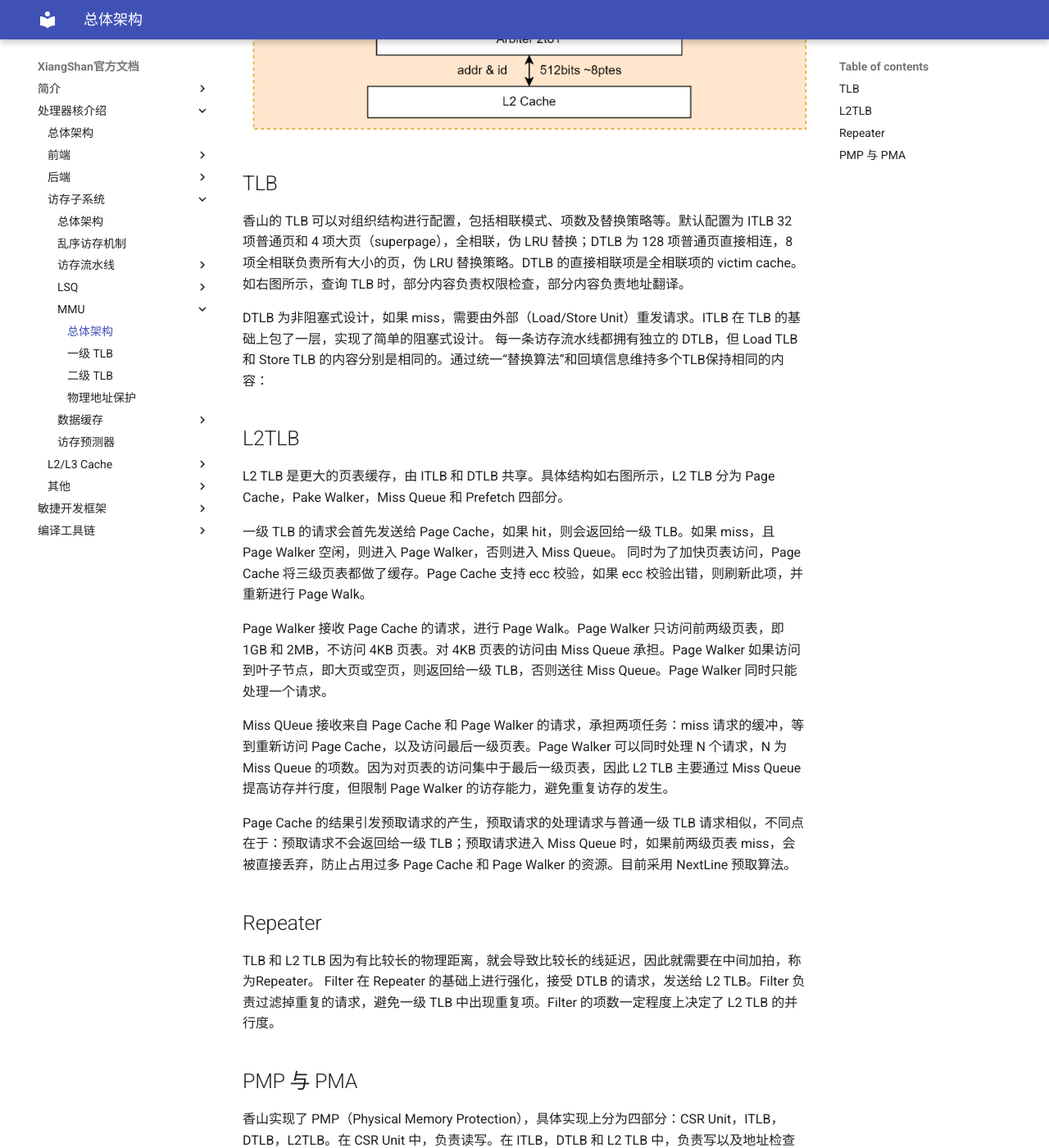
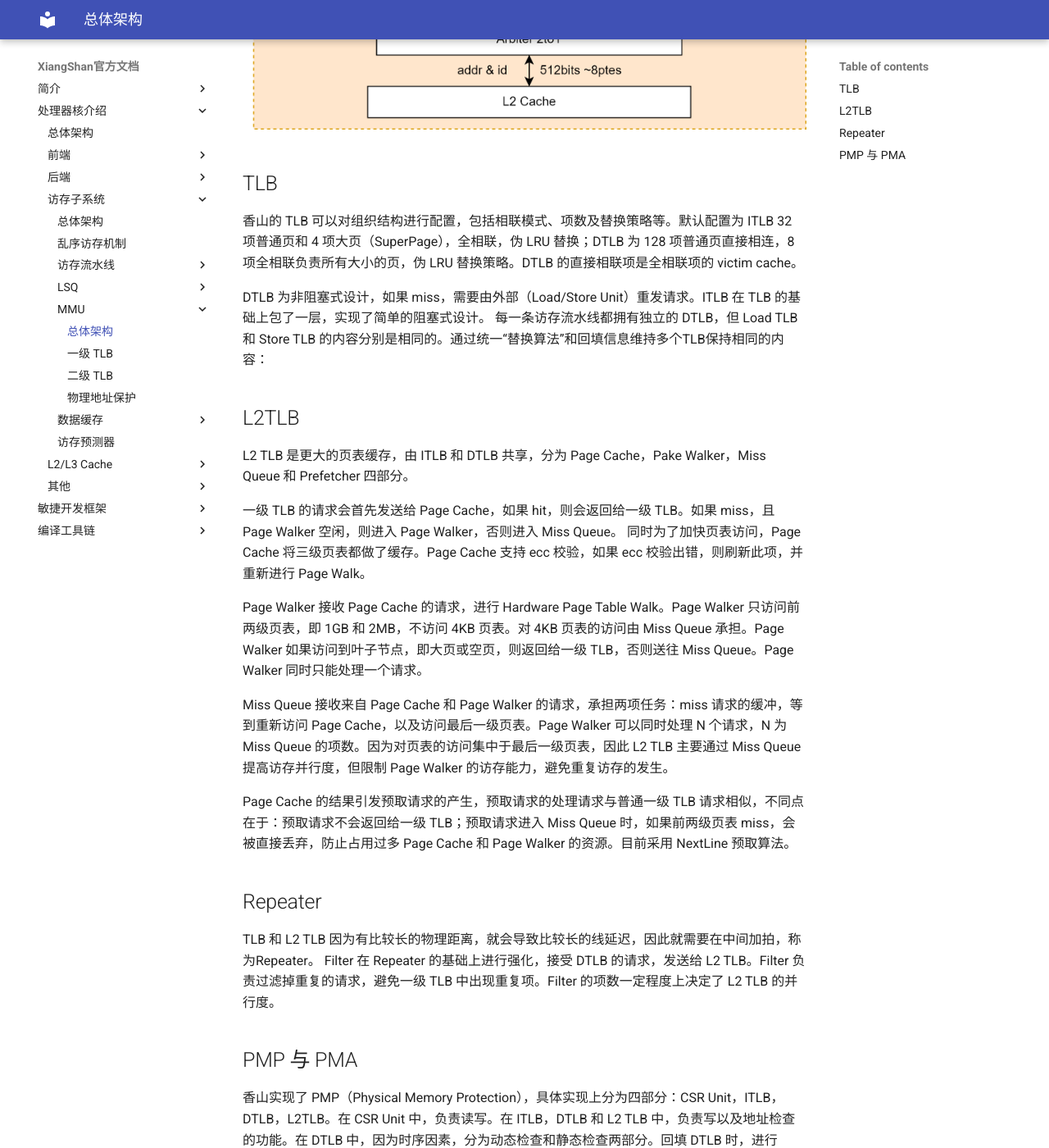
Before and after one commit to OpenXiangShan/XiangShan-doc, an MkDocs documentation site: the page built from docs/memory/mmu/mmu.md, in a window 1280 px wide and 1400 px high, scrolled down 1223 px. Shown: the whole window at 82% size. Built offline with MkDocs 1.6.1 and Material for MkDocs 9.7.7, drawn with Linux system fonts in a browser that asks for light colours; some of the changed text lies outside the part shown.

Commit message:
mmu: fix typo

```diff
--- a/docs/memory/mmu/mmu.md
+++ b/docs/memory/mmu/mmu.md
@@ -6,27 +6,27 @@
 
 香山处理器支持 Sv39 分页机制，主要特点是虚拟地址长度为39位，低12比特是页内偏移，中间的 27 比特分为三段，也就是三层页表，这意味着遍历页表三次内存访问，因此需要对页表做缓存。
 
-香山的 MMU 主要分为三部分，和流水线紧耦合的分别位于前端和后端的 ITLB 和 DTLB，需要考虑流水线的需求，考虑时序问题，比如拆成两拍等操作。当 ITLB 和 DTLB 如果 miss，会发送请求 L2 TLB，当 L2 TLB 也 miss，就会使用 Hardware Page Table Walker 去访问内存中的页表内容。L2 TLB 主要考虑是如何提高并行度和过滤重复的请求。Repeater 是一级 TLB 到 L2 TLB 的请求缓冲。PMP 和 PMA 需要对所有的物理地址访问进行权限检查。
+香山的 MMU 中，和流水线紧耦合的分别位于前端和后端的 ITLB 和 DTLB，需要考虑流水线的需求，考虑时序问题，比如拆成两拍等操作。当 ITLB 和 DTLB 如果 miss，会发送请求 L2 TLB，当 L2 TLB 也 miss，就会使用 Hardware Page Table Walker 去访问内存中的页表内容。L2 TLB 主要考虑是如何提高并行度和过滤重复的请求。Repeater 是一级 TLB 到 L2 TLB 的请求缓冲。PMP 和 PMA 需要对所有的物理地址访问进行权限检查。
 
 ![mmu-overall](../../figs/memblock/mmu-overall.png)
 
 ## TLB
 
-香山的 TLB 可以对组织结构进行配置，包括相联模式、项数及替换策略等。默认配置为 ITLB 32 项普通页和 4 项大页（superpage），全相联，伪 LRU 替换；DTLB 为 128 项普通页直接相连，8 项全相联负责所有大小的页，伪 LRU 替换策略。DTLB 的直接相联项是全相联项的 victim cache。如右图所示，查询 TLB 时，部分内容负责权限检查，部分内容负责地址翻译。
+香山的 TLB 可以对组织结构进行配置，包括相联模式、项数及替换策略等。默认配置为 ITLB 32 项普通页和 4 项大页（SuperPage），全相联，伪 LRU 替换；DTLB 为 128 项普通页直接相连，8 项全相联负责所有大小的页，伪 LRU 替换策略。DTLB 的直接相联项是全相联项的 victim cache。
 
 DTLB 为非阻塞式设计，如果 miss，需要由外部（Load/Store Unit）重发请求。ITLB 在 TLB 的基础上包了一层，实现了简单的阻塞式设计。
 每一条访存流水线都拥有独立的 DTLB，但 Load TLB 和 Store TLB 的内容分别是相同的。通过统一“替换算法”和回填信息维持多个TLB保持相同的内容：
 
 ## L2TLB
 
-L2 TLB 是更大的页表缓存，由 ITLB 和 DTLB 共享。具体结构如右图所示，L2 TLB 分为 Page Cache，Pake Walker，Miss Queue 和 Prefetch 四部分。
+L2 TLB 是更大的页表缓存，由 ITLB 和 DTLB 共享，分为 Page Cache，Pake Walker，Miss Queue 和 Prefetcher 四部分。
 
 一级 TLB 的请求会首先发送给 Page Cache，如果 hit，则会返回给一级 TLB。如果 miss，且 Page Walker 空闲，则进入 Page Walker，否则进入 Miss Queue。
 同时为了加快页表访问，Page Cache 将三级页表都做了缓存。Page Cache 支持 ecc 校验，如果 ecc 校验出错，则刷新此项，并重新进行 Page Walk。
 
-Page Walker 接收 Page Cache 的请求，进行 Page Walk。Page Walker 只访问前两级页表，即 1GB 和 2MB，不访问 4KB 页表。对 4KB 页表的访问由 Miss Queue 承担。Page Walker 如果访问到叶子节点，即大页或空页，则返回给一级 TLB，否则送往 Miss Queue。Page Walker 同时只能处理一个请求。
+Page Walker 接收 Page Cache 的请求，进行 Hardware Page Table Walk。Page Walker 只访问前两级页表，即 1GB 和 2MB，不访问 4KB 页表。对 4KB 页表的访问由 Miss Queue 承担。Page Walker 如果访问到叶子节点，即大页或空页，则返回给一级 TLB，否则送往 Miss Queue。Page Walker 同时只能处理一个请求。
 
-Miss QUeue 接收来自 Page Cache 和 Page Walker 的请求，承担两项任务：miss 请求的缓冲，等到重新访问 Page Cache，以及访问最后一级页表。Page Walker 可以同时处理 N 个请求，N 为 Miss Queue 的项数。因为对页表的访问集中于最后一级页表，因此 L2 TLB 主要通过 Miss Queue 提高访存并行度，但限制 Page Walker 的访存能力，避免重复访存的发生。
+Miss Queue 接收来自 Page Cache 和 Page Walker 的请求，承担两项任务：miss 请求的缓冲，等到重新访问 Page Cache，以及访问最后一级页表。Page Walker 可以同时处理 N 个请求，N 为 Miss Queue 的项数。因为对页表的访问集中于最后一级页表，因此 L2 TLB 主要通过 Miss Queue 提高访存并行度，但限制 Page Walker 的访存能力，避免重复访存的发生。
 
 Page Cache 的结果引发预取请求的产生，预取请求的处理请求与普通一级 TLB 请求相似，不同点在于：预取请求不会返回给一级 TLB；预取请求进入 Miss Queue 时，如果前两级页表 miss，会被直接丢弃，防止占用过多 Page Cache 和 Page Walker 的资源。目前采用 NextLine 预取算法。
 
```
Also changed, not shown: docs/memory/mmu/l2tlb.md (+1 -1 lines), docs/memory/mmu/tlb.md (+1 -1 lines).
